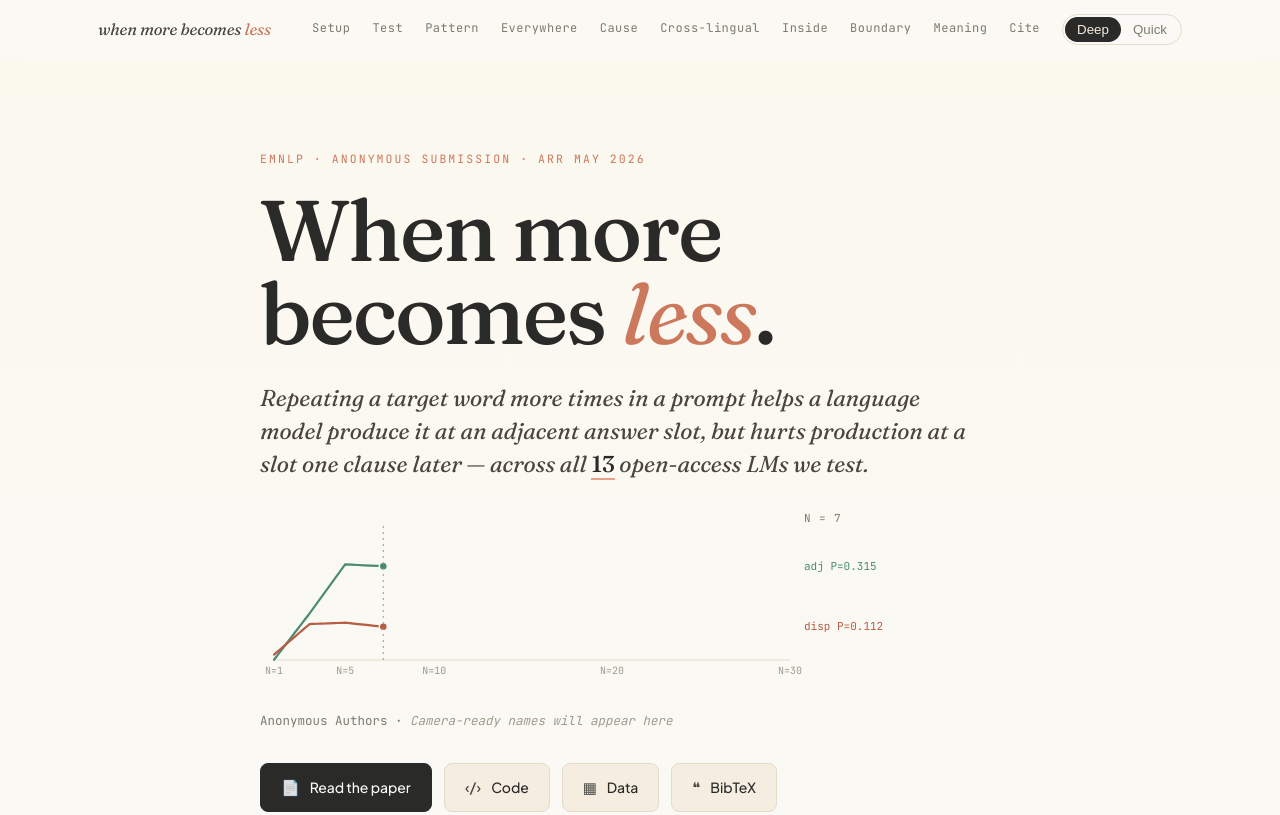
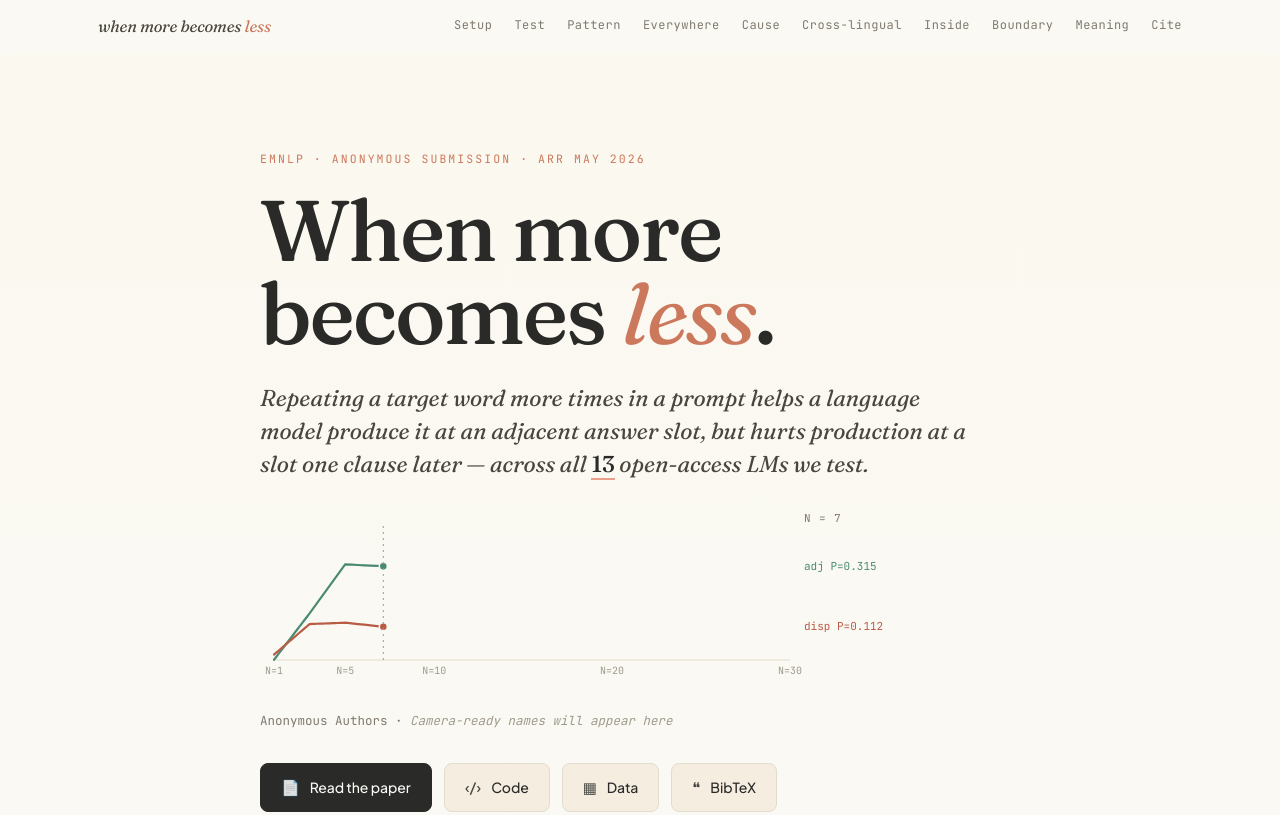
Before and after one commit to henryhyw/when-more-becomes-less-page, a plain HTML site: page index.html in a window 1280 px wide. Shown: the top 815 px of the page. Drawn offline with Linux system fonts and the light colour scheme.

Commit message:
Update project page

```diff
--- a/app.js
+++ b/app.js
@@ -1719,45 +1719,6 @@ function onResize() {
 }
 
 // ========================================================================
-// MODE TOGGLE — Quick / Deep reading
-// ========================================================================
-const ModeToggle = {
-  KEY: "wmbl:mode",   // when-more-becomes-less mode pref
-
-  apply(mode) {
-    document.body.classList.toggle("mode-quick", mode === "quick");
-    $$("#mode-toggle .mode-btn").forEach(b => {
-      const active = b.dataset.mode === mode;
-      b.classList.toggle("active", active);
-      b.setAttribute("aria-selected", active ? "true" : "false");
-    });
-    try { localStorage.setItem(this.KEY, mode); } catch (e) {}
-    // Charts that read container width need a redraw after layout settles
-    setTimeout(() => {
-      try { if ($("#curves-chart"))    Curves.draw(); }    catch (e) {}
-      try {
-        const psel = $("#picker-model");
-        if ($("#picker-chart") && psel) Picker.draw(psel.value);
-      } catch (e) {}
-      try { if ($("#forest-chart"))    Forest.draw(); }    catch (e) {}
-      try { if ($("#ablation-chart"))  Ablation.draw(); }  catch (e) {}
-      try { if ($("#multiling-chart")) Multiling.draw(); } catch (e) {}
-      try { if ($("#attention-chart")) Attention.draw(); } catch (e) {}
-      try { if ($("#boundary-chart")) Boundary.draw(); }   catch (e) {}
-    }, 80);
-  },
-
-  init() {
-    let saved = "deep";
-    try { saved = localStorage.getItem(this.KEY) || "deep"; } catch (e) {}
-    this.apply(saved);
-    $$("#mode-toggle .mode-btn").forEach(b => {
-      b.addEventListener("click", () => this.apply(b.dataset.mode));
-    });
-  },
-};
-
-// ========================================================================
 // BOOT
 // ========================================================================
 function boot() {
@@ -1780,7 +1741,6 @@ function boot() {
   safe("Attention",   () => Attention.init());
   safe("Boundary",    () => Boundary.init());
   safe("BibTeXCopy",  () => BibTeXCopy.init());
-  safe("ModeToggle",  () => ModeToggle.init());
   safe("Reveal",      () => initReveal());
   window.addEventListener("resize", onResize);
 }
--- a/index.html
+++ b/index.html
@@ -51,10 +51,6 @@
       <a href="#boundary">Boundary</a>
       <a href="#meaning">Meaning</a>
       <a href="#cite">Cite</a>
-    </div>
-    <div class="mode-toggle" id="mode-toggle" role="tablist" aria-label="Reading mode">
-      <button class="mode-btn active" data-mode="deep" role="tab" aria-selected="true">Deep</button>
-      <button class="mode-btn" data-mode="quick" role="tab" aria-selected="false">Quick</button>
     </div>
   </div>
 </nav>
--- a/styles.css
+++ b/styles.css
@@ -329,47 +329,6 @@ a:hover { color: var(--text); }
   .usecase-grid { grid-template-columns: 1fr; gap: 14px; }
 }
 
-/* Quick / Deep reading mode pill */
-.mode-toggle {
-  display: inline-flex;
-  padding: 2px;
-  background: var(--bg-warm);
-  border: 1px solid var(--line);
-  border-radius: 999px;
-  font-family: var(--font-mono);
-  font-size: 10.5px;
-  letter-spacing: 0.06em;
-}
-.mode-toggle .mode-btn {
-  background: transparent;
-  border: 0;
-  padding: 5px 12px;
-  border-radius: 999px;
-  color: var(--text-mute);
-  cursor: pointer;
-  transition: background 0.18s, color 0.18s;
-}
-.mode-toggle .mode-btn:hover { color: var(--text); }
-.mode-toggle .mode-btn.active {
-  background: var(--text);
-  color: var(--bg-card);
-  font-weight: 500;
-}
-
-/* Quick mode — show only the spine: hero short, eyebrows, titles, takeaways, charts */
-body.mode-quick .prose:not(.prose-essential) { display: none; }
-body.mode-quick .hero-sub                    { font-size: 19px; }
-body.mode-quick .hero-leak                   { margin: 22px 0 18px; }
-body.mode-quick .hero-author                 { display: none; }
-body.mode-quick section                      { padding: 60px 0; }
-body.mode-quick .takeaway {
-  font-size: 16.5px;
-  padding: 14px 18px;
-  background: var(--bg-warm);
-  border-radius: 10px;
-  border-left: 3px solid var(--accent);
-  margin: 14px 0 18px 0;
-}
 
 /* -----------------------------------------------------------------------
  * Tooltip (for hovering over chart elements)
```
